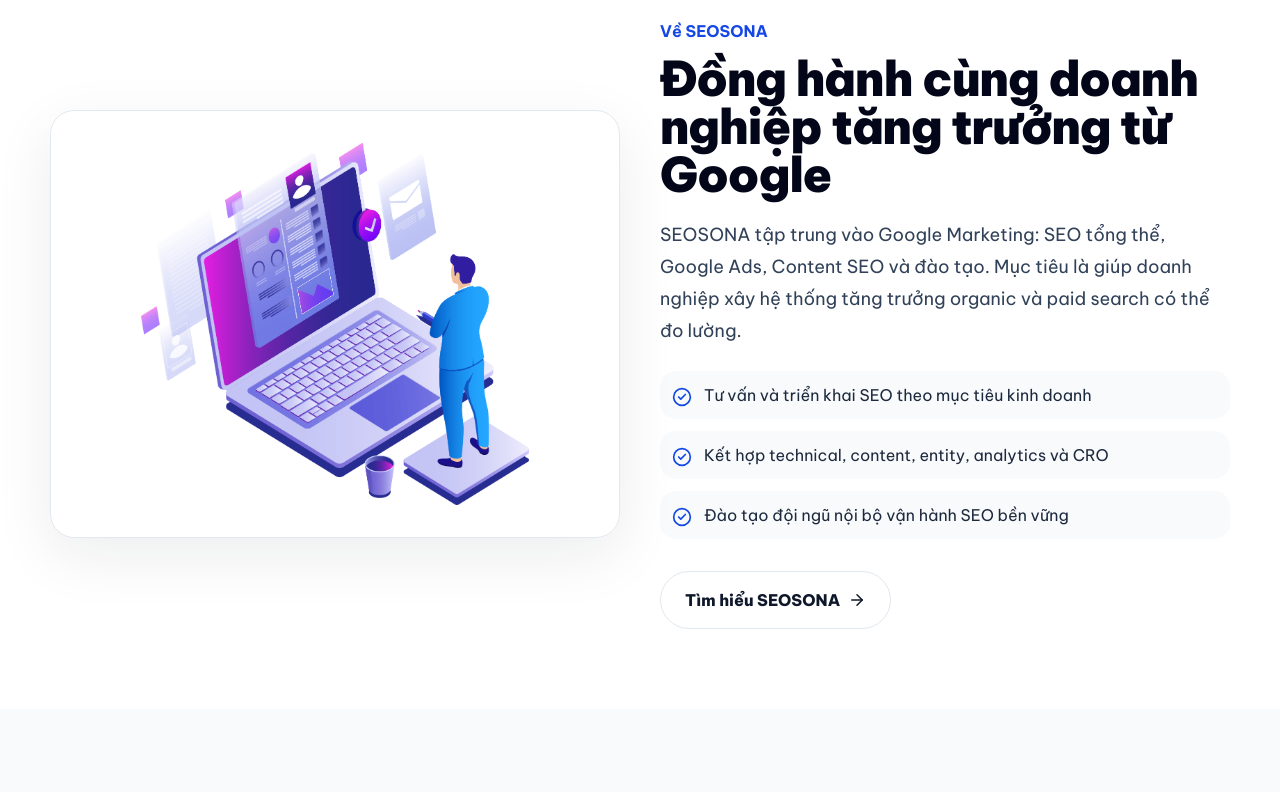
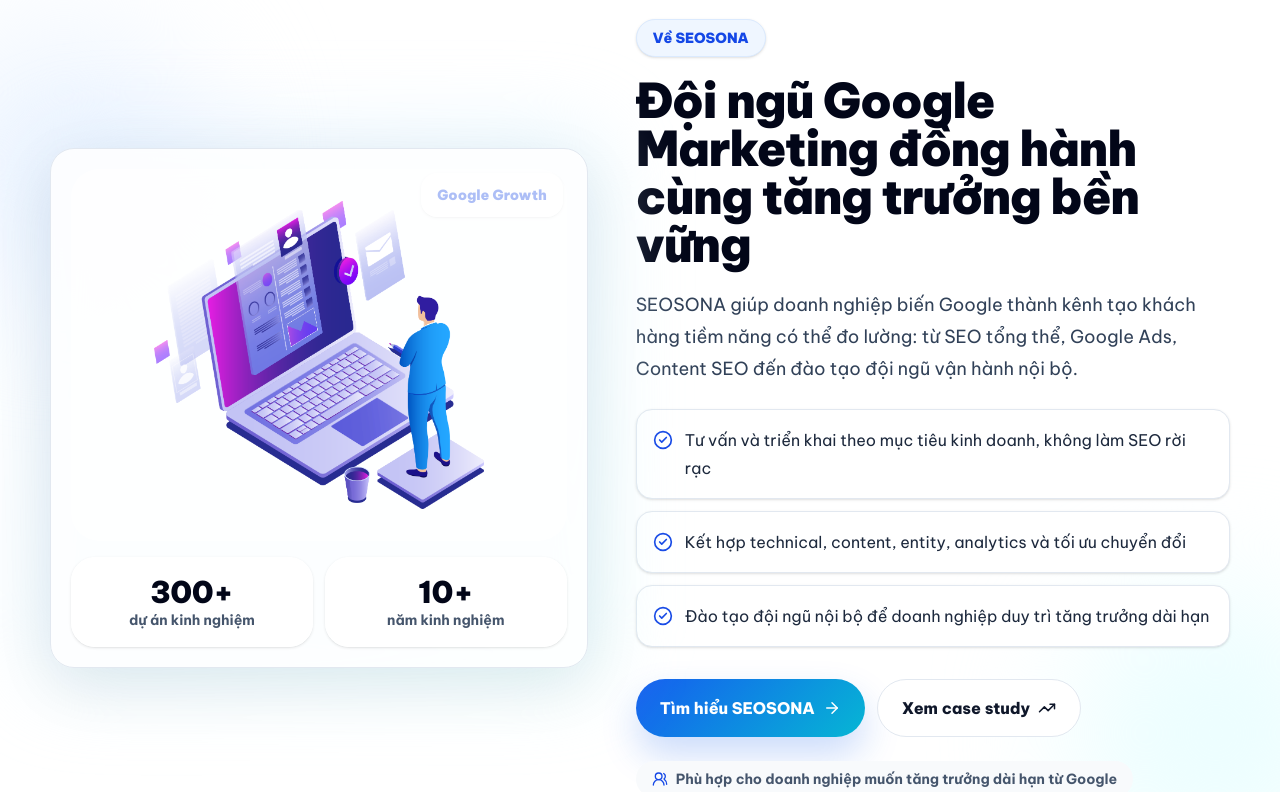
Before and after one commit to LongLeo287/SEOSONA, a Next.js app: page / in a window 1280 px wide. Shown: the part 3920-4712 px from the top of the page. Built offline with nearby package versions, Linux system fonts and the light colour scheme.

Commit message:
style: redesign homepage about preview section

```diff
--- a/components/sections/AboutPreview.tsx
+++ b/components/sections/AboutPreview.tsx
@@ -1,33 +1,67 @@
 import Image from "next/image";
 import Link from "next/link";
-import { ArrowRight, CheckCircle2 } from "lucide-react";
+import { ArrowRight, CheckCircle2, TrendingUp, UsersRound } from "lucide-react";
 
 const points = [
-  "Tư vấn và triển khai SEO theo mục tiêu kinh doanh",
-  "Kết hợp technical, content, entity, analytics và CRO",
-  "Đào tạo đội ngũ nội bộ vận hành SEO bền vững"
+  "Tư vấn và triển khai theo mục tiêu kinh doanh, không làm SEO rời rạc",
+  "Kết hợp technical, content, entity, analytics và tối ưu chuyển đổi",
+  "Đào tạo đội ngũ nội bộ để doanh nghiệp duy trì tăng trưởng dài hạn"
+];
+
+const stats = [
+  { value: "300+", label: "dự án" },
+  { value: "10+", label: "năm" }
 ];
 
 export function AboutPreview() {
   return (
-    <section className="bg-white py-14 sm:py-16 lg:py-20">
-      <div className="container grid items-center gap-8 lg:grid-cols-2 lg:gap-10">
-        <div className="card group relative mx-auto aspect-[4/3] w-full max-w-[560px] overflow-hidden rounded-[28px] bg-gradient-to-br from-blue-50 to-cyan-50 shadow-xl shadow-blue-900/5 sm:rounded-[32px] lg:max-w-none">
-          <Image src="/images/legacy/about/about-img.png" alt="Về SEOSONA" fill className="object-contain p-6 transition duration-300 group-hover:scale-105 sm:p-8" sizes="(min-width: 1024px) 50vw, 100vw" />
+    <section className="relative overflow-hidden bg-white py-14 sm:py-16 lg:py-20">
+      <div className="absolute -left-20 top-20 h-72 w-72 rounded-full bg-blue-50 blur-3xl" />
+      <div className="absolute -right-20 bottom-0 h-72 w-72 rounded-full bg-cyan-50 blur-3xl" />
+
+      <div className="container relative grid items-center gap-8 lg:grid-cols-[.95fr_1.05fr] lg:gap-12">
+        <div className="group relative mx-auto w-full max-w-[560px] lg:max-w-none">
+          <div className="absolute -inset-4 rounded-[36px] bg-gradient-to-br from-blue-100/60 to-cyan-100/50 blur-2xl transition group-hover:scale-105" />
+          <div className="card relative overflow-hidden rounded-[32px] bg-gradient-to-br from-white via-blue-50/70 to-cyan-50 p-5 shadow-xl shadow-blue-900/5">
+            <div className="absolute right-6 top-6 rounded-2xl bg-white/80 px-4 py-3 text-sm font-black text-blue-700 shadow-sm backdrop-blur">
+              Google Growth
+            </div>
+            <div className="relative aspect-[4/3] rounded-[28px] bg-white/65">
+              <Image src="/images/legacy/about/about-img.png" alt="Về SEOSONA" fill className="object-contain p-6 transition duration-500 group-hover:scale-105 sm:p-8" sizes="(min-width: 1024px) 48vw, 100vw" />
+            </div>
+            <div className="relative mt-4 grid gap-3 sm:grid-cols-2">
+              {stats.map((item) => (
+                <div key={item.label} className="rounded-3xl border border-white bg-white/80 p-4 text-center shadow-sm backdrop-blur">
+                  <div className="text-3xl font-black text-slate-950">{item.value}</div>
+                  <div className="text-sm font-bold text-slate-600">{item.label} kinh nghiệm</div>
+                </div>
+              ))}
+            </div>
+          </div>
         </div>
+
         <div className="text-center lg:text-left">
-          <span className="font-bold text-blue-700">Về SEOSONA</span>
-          <h2 className="mt-3 text-3xl font-black tracking-tight text-slate-950 sm:text-4xl md:text-5xl">Đồng hành cùng doanh nghiệp tăng trưởng từ Google</h2>
-          <p className="mx-auto mt-5 max-w-2xl text-base leading-8 text-slate-700 sm:text-lg lg:mx-0">SEOSONA tập trung vào Google Marketing: SEO tổng thể, Google Ads, Content SEO và đào tạo. Mục tiêu là giúp doanh nghiệp xây hệ thống tăng trưởng organic và paid search có thể đo lường.</p>
-          <div className="mx-auto mt-6 grid max-w-xl gap-3 text-left lg:mx-0">
+          <span className="inline-flex rounded-full border border-blue-100 bg-blue-50 px-4 py-2 text-sm font-black text-blue-700 shadow-sm">Về SEOSONA</span>
+          <h2 className="mt-5 text-3xl font-black tracking-tight text-slate-950 sm:text-4xl md:text-5xl">Đội ngũ Google Marketing đồng hành cùng tăng trưởng bền vững</h2>
+          <p className="mx-auto mt-5 max-w-2xl text-base leading-8 text-slate-700 sm:text-lg lg:mx-0">SEOSONA giúp doanh nghiệp biến Google thành kênh tạo khách hàng tiềm năng có thể đo lường: từ SEO tổng thể, Google Ads, Content SEO đến đào tạo đội ngũ vận hành nội bộ.</p>
+
+          <div className="mx-auto mt-6 grid max-w-2xl gap-3 text-left lg:mx-0">
             {points.map((point) => (
-              <div key={point} className="flex gap-3 rounded-2xl bg-slate-50 p-3 text-slate-800 transition hover:-translate-y-0.5 hover:bg-blue-50">
-                <CheckCircle2 className="mt-1 shrink-0 text-blue-700" size={20} />
-                <span>{point}</span>
+              <div key={point} className="group flex gap-3 rounded-2xl border border-slate-200 bg-white p-4 text-slate-800 shadow-sm transition hover:-translate-y-0.5 hover:border-blue-200 hover:bg-blue-50 hover:shadow-md">
+                <CheckCircle2 className="mt-1 shrink-0 text-blue-700 transition group-hover:scale-110" size={20} />
+                <span className="leading-7">{point}</span>
               </div>
             ))}
           </div>
-          <Link href="/ve-seosona/" className="btn-secondary mt-8">Tìm hiểu SEOSONA <ArrowRight size={18} /></Link>
+
+          <div className="mt-8 flex flex-col gap-3 sm:flex-row sm:justify-center lg:justify-start">
+            <Link href="/ve-seosona/" className="btn-primary">Tìm hiểu SEOSONA <ArrowRight size={18} /></Link>
+            <Link href="/case-study/" className="btn-secondary">Xem case study <TrendingUp size={18} /></Link>
+          </div>
+
+          <div className="mx-auto mt-6 inline-flex items-center gap-2 rounded-full bg-slate-50 px-4 py-2 text-sm font-bold text-slate-600 lg:mx-0">
+            <UsersRound size={16} className="text-blue-700" /> Phù hợp cho doanh nghiệp muốn tăng trưởng dài hạn từ Google
+          </div>
         </div>
       </div>
     </section>
```
